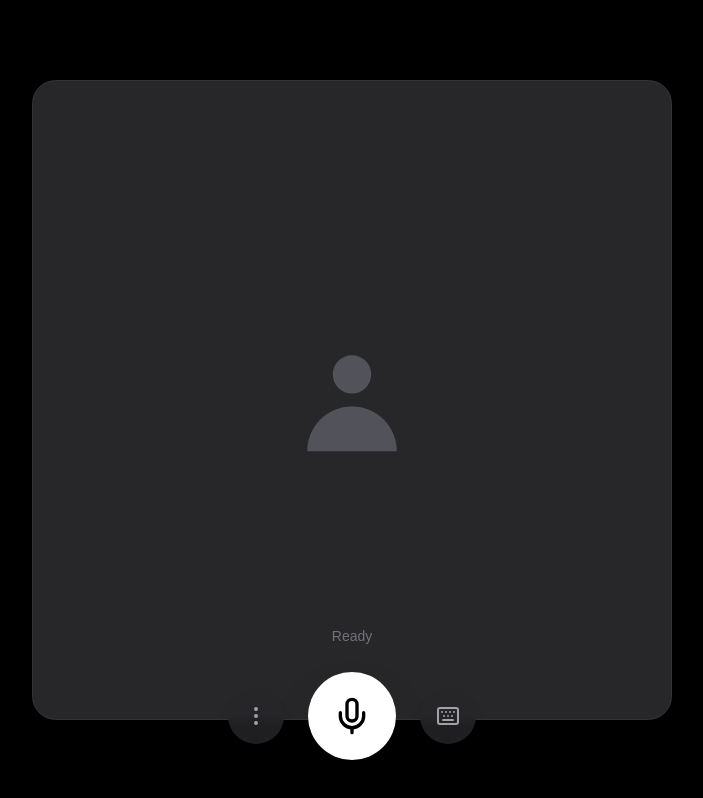
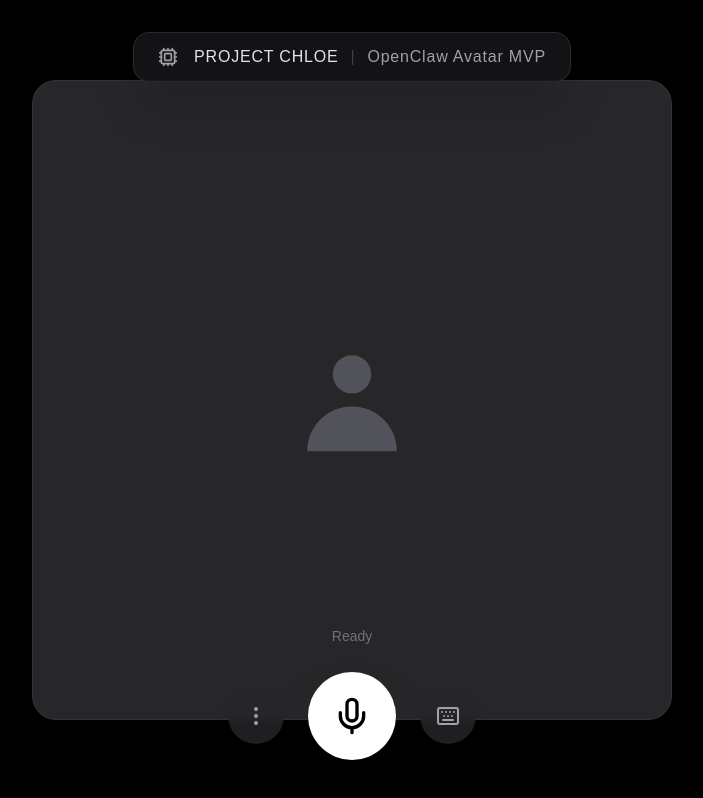
Before and after one commit to HoangClaw/openclaw-avatar-mvp, a Next.js app: page / in a window 1280 px wide. Shown: the whole page, without its empty margins (288-991 px from the left). Built offline with nearby package versions, Linux system fonts and the light colour scheme.

Commit message:
feat(ui): add top banner for project branding with consistent zinc styling

```diff
--- a/src/app/page.tsx
+++ b/src/app/page.tsx
@@ -1,7 +1,7 @@
 'use client';
 
 import { useState } from 'react';
-import { Mic, Keyboard, Send, MoreVertical } from 'lucide-react';
+import { Mic, Keyboard, Send, MoreVertical, Cpu } from 'lucide-react';
 
 export default function AvatarInterface() {
   const [isRecording, setIsRecording] = useState(false);
@@ -31,6 +31,16 @@ export default function AvatarInterface() {
 
   return (
     <main className="relative flex flex-col h-screen w-screen bg-black overflow-hidden justify-center items-center">
+
+      {/* Top Project Banner */}
+      <div className="absolute top-8 left-0 w-full flex justify-center z-10 px-4 pointer-events-none">
+        <div className="bg-zinc-900/80 backdrop-blur-md px-6 py-3 rounded-2xl border border-zinc-700/50 shadow-2xl flex items-center gap-4">
+          <Cpu className="w-5 h-5 text-zinc-400" />
+          <h1 className="text-zinc-200 font-medium tracking-wider text-sm sm:text-base flex items-center gap-3">
+            PROJECT CHLOE <span className="text-zinc-700">|</span> <span className="text-zinc-400 font-normal">OpenClaw Avatar MVP</span>
+          </h1>
+        </div>
+      </div>
 
       {/* Default Grey Avatar Placeholder (Full Screen / Centered) */}
       <div className="absolute inset-0 flex items-center justify-center pointer-events-none">
```
